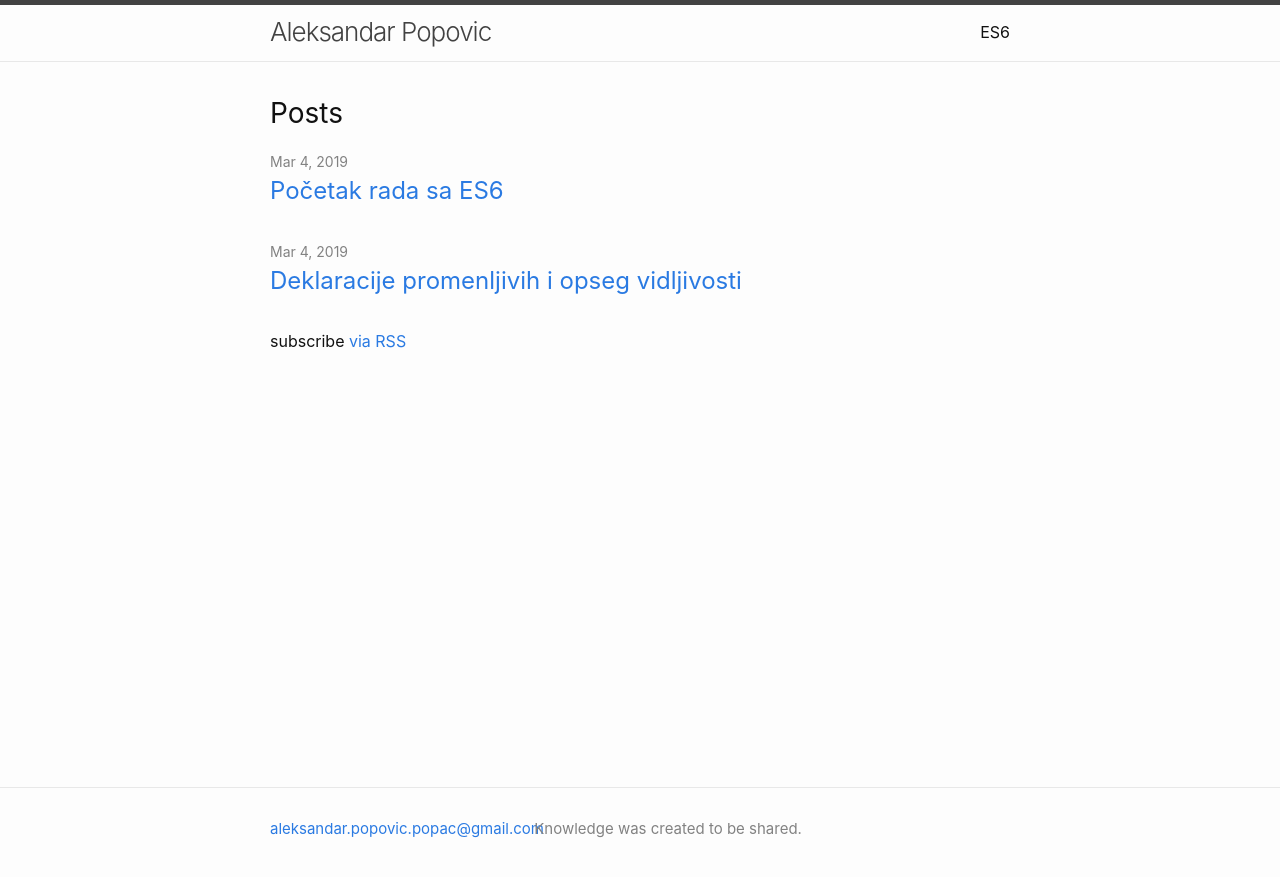
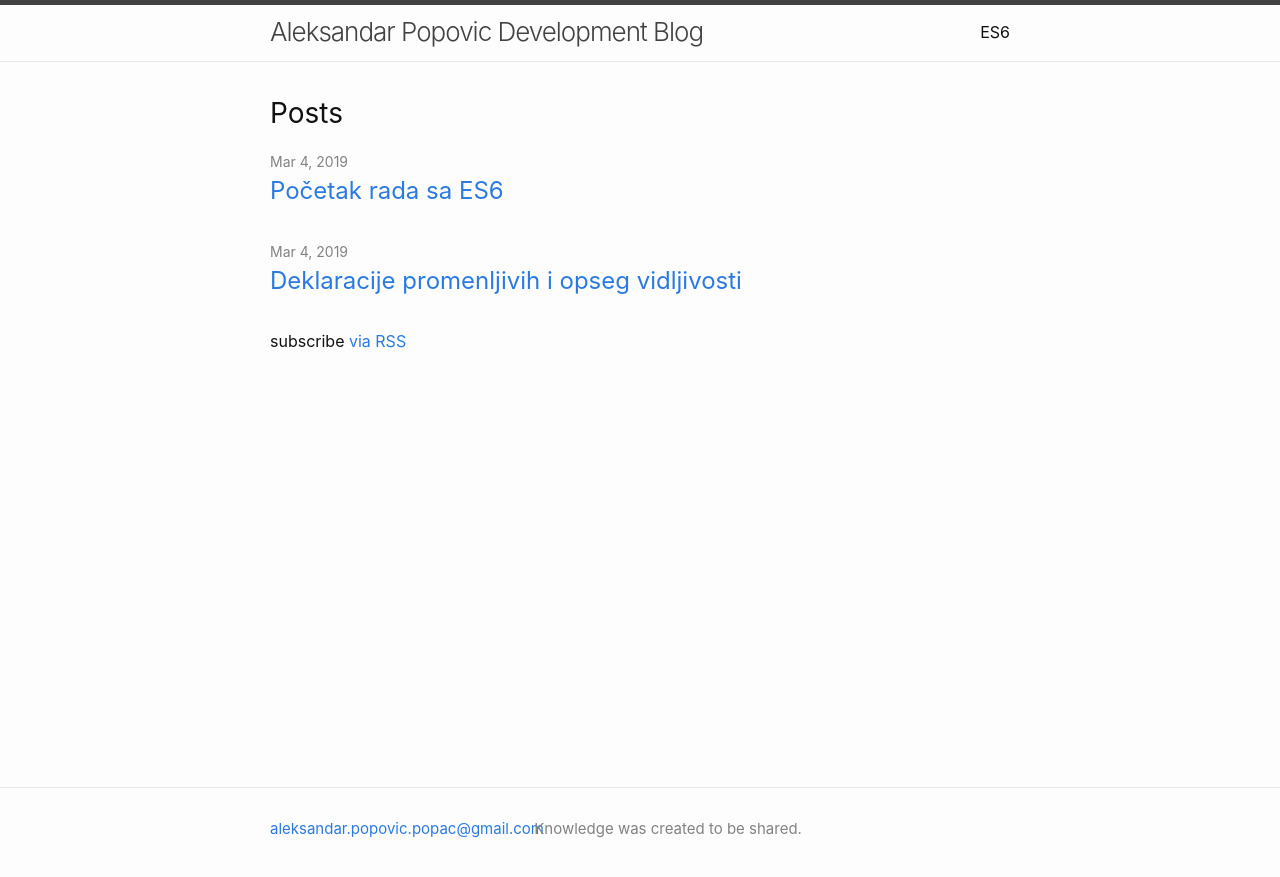
Before and after one commit to alek-popovic/alekskilled.github.io, a Jekyll site: the page built from index.md, in a window 1280 px wide. Shown: the top 877 px of the page. Built offline with Jekyll 4.4.1, drawn with Linux system fonts in a browser that asks for light colours.

Commit message:
Update _config.yml

```diff
--- a/_config.yml
+++ b/_config.yml
@@ -13,7 +13,7 @@
 # you will see them accessed via {{ site.title }}, {{ site.email }}, and so on.
 # You can create any custom variable you would like, and they will be accessible
 # in the templates via {{ site.myvariable }}.
-title: Aleksandar Popovic
+title: Aleksandar Popovic Development Blog
 email: aleksandar.popovic.popac@gmail.com
 description: >- # this means to ignore newlines until "baseurl:"
   Knowledge was created to be shared.
```
